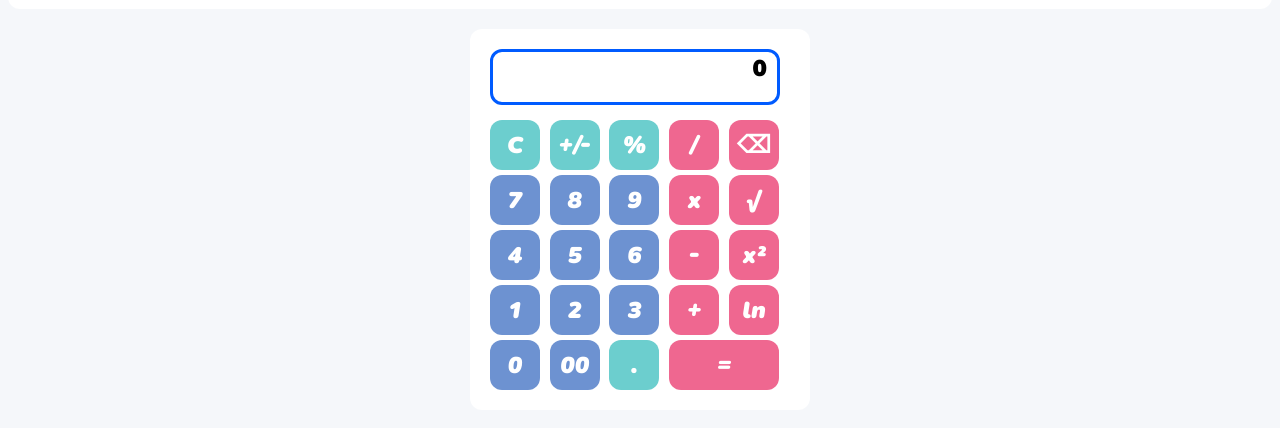
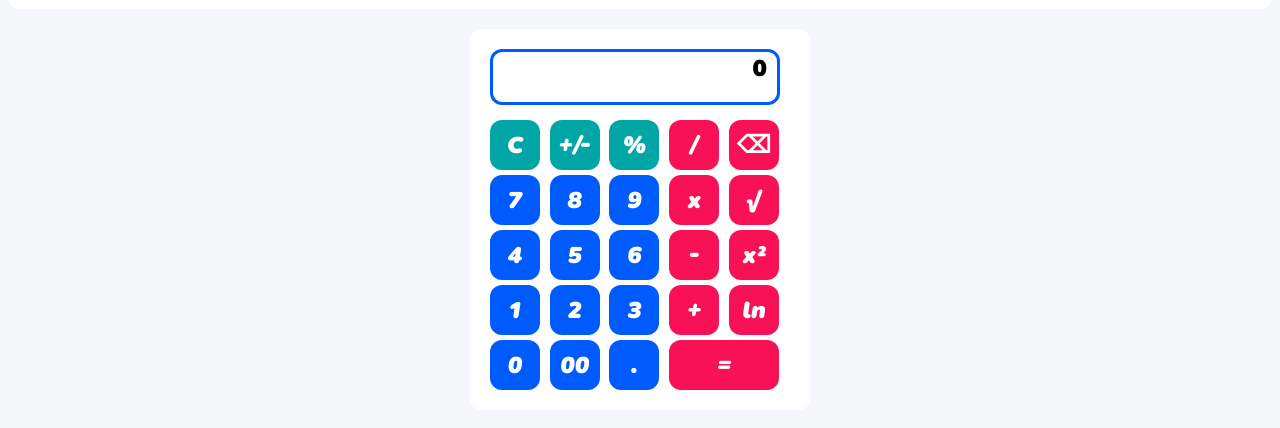
Before and after one commit to zuskwbfe/PSP_2026, a plain HTML site: page calculator.html in a window 1280 px wide. Shown: the part 72-500 px from the top of the page. Drawn offline with Linux system fonts and the light colour scheme.

Commit message:
Лабораторная работа №2: незначительные изменения

```diff
--- a/calculator.html
+++ b/calculator.html
@@ -80,7 +80,7 @@
       <div>
         <button id="btn_digit_0" class="my-btn">0</button>
         <button id="btn_digit_00" class="my-btn">00</button>
-        <button id="btn_digit_dot" class="my-btn secondary">.</button>
+        <button id="btn_digit_dot" class="my-btn">.</button>
         <button id="btn_op_equal" class="my-btn primary execute">=</button>
       </div>
     </div>
--- a/script.js
+++ b/script.js
@@ -50,9 +50,9 @@ function formatResult(value) {
     let num = parseFloat(value);
     if (isNaN(num)) return value;
     if (value <= 10**10) return num;
-
     return num.toPrecision(10);
 }
+
     const outputElement = document.getElementById("result");
     if (!outputElement) return;
 
@@ -76,6 +76,8 @@ function formatResult(value) {
             }
         }
     }
+
+
     digitButtons.forEach(button => {
         button.onclick = function() {
             const digitValue = button.innerHTML;
--- a/style.css
+++ b/style.css
@@ -29,7 +29,7 @@ body {
   height: 50px;
   border-radius: 12px;
   border: none;
-  background: #6d92d1;
+  background: #005bff;
   color: white;
   font-size: 1.5rem;
   font-weight: 900;
@@ -50,12 +50,12 @@ body {
 
 /* селектор для кнопок первостепенных операций */
 .my-btn.primary {
-  background: #ef6790;
+  background: #f91155;
 }
 
 /* селектор для кнопок второстепенных операций */
 .my-btn.secondary {
-  background: #6ccece;
+  background: #00a6a6;
 }
 
 /* селектор для кнопки расчета выражения (=) */
@@ -93,7 +93,7 @@ body {
     margin-right: 5px;
     margin-top: 5px;
     background: rgb(242, 241, 252);
-    color: rgb(93, 83, 222);
+    color: #005bff;
     border: 0px;
     border-radius: 12px;
     /* font-family: 'SN Pro', Arial, sans-serif; */
```
Also changed, not shown: README.md, images_for_README/dark_theme.png (added), images_for_README/light_theme.png (added), images_for_README/theme_switcher.png (added).
